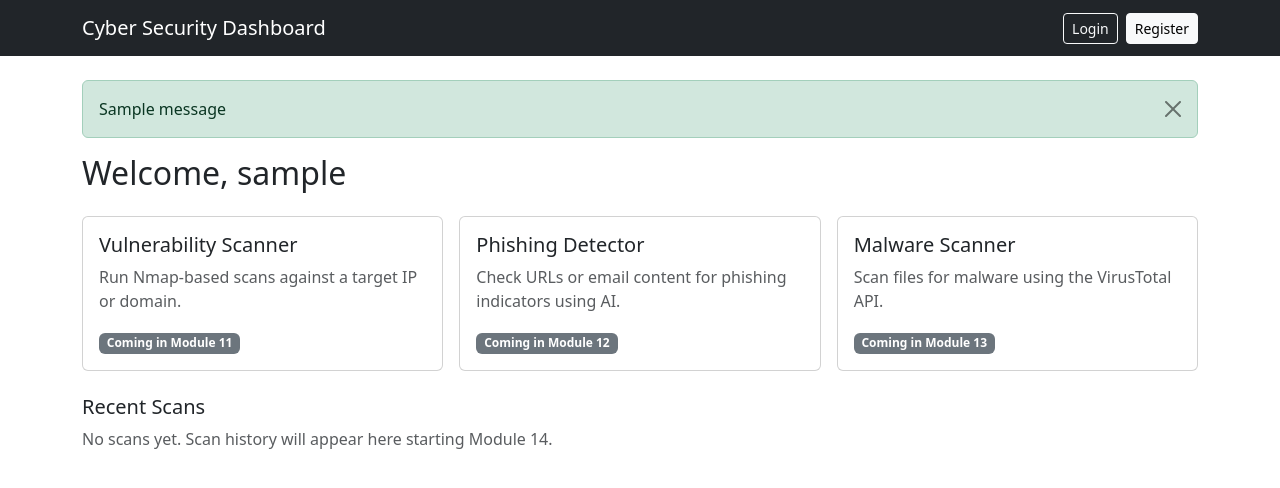
After one commit to Rith239/cyber_dashboard, a Flask app: template app/templates/dashboard/home.html in a window 1280 px wide. The commit adds this page. Shown: the top 488 px of the page. Run offline with Flask 3, Linux system fonts and the light colour scheme; the template is opened without the code that fills it: values that come from a table or form of the project are taken from there, others are empty; tables that the repository leaves empty hold one stand-in row (values such as "Sample post"); one stand-in notice (Sample message) is shown.

Commit message:
Add protected dashboard homepage with Bootstrap styling

```diff
--- a/app/auth/routes.py
+++ b/app/auth/routes.py
@@ -58,7 +58,7 @@ def login():
         if user and bcrypt.check_password_hash(user.password_hash, form.password.data):
             login_user(user)
             flash(f'Welcome back, {user.username}!', 'success')
-            return redirect(url_for('index'))
+            return redirect(url_for('dashboard.home'))
         else:
             flash('Invalid username or password.', 'danger')
 
--- a/app/templates/base.html
+++ b/app/templates/base.html
@@ -2,31 +2,43 @@
 <html lang="en">
 <head>
     <meta charset="UTF-8">
+    <meta name="viewport" content="width=device-width, initial-scale=1">
     <title>{% block title %}Cyber Security Dashboard{% endblock %}</title>
+    <link href="https://cdn.jsdelivr.net/npm/bootstrap@5.3.3/dist/css/bootstrap.min.css" rel="stylesheet">
 </head>
 <body>
-    <nav>
-        <strong>Cyber Security Dashboard</strong>
+    <nav class="navbar navbar-expand-lg navbar-dark bg-dark">
+        <div class="container">
+            <a class="navbar-brand" href="{% if current_user.is_authenticated %}{{ url_for('dashboard.home') }}{% else %}{{ url_for('auth.login') }}{% endif %}">
+                Cyber Security Dashboard
+            </a>
+            <div class="d-flex">
                 {% if current_user.is_authenticated %}
-            | Logged in as {{ current_user.username }}
-            | <a href="{{ url_for('auth.logout') }}">Logout</a>
+                    <span class="navbar-text text-light me-3">Logged in as {{ current_user.username }}</span>
+                    <a class="btn btn-outline-light btn-sm" href="{{ url_for('auth.logout') }}">Logout</a>
                 {% else %}
-            | <a href="{{ url_for('auth.login') }}">Login</a>
-            | <a href="{{ url_for('auth.register') }}">Register</a>
+                    <a class="btn btn-outline-light btn-sm me-2" href="{{ url_for('auth.login') }}">Login</a>
+                    <a class="btn btn-light btn-sm" href="{{ url_for('auth.register') }}">Register</a>
                 {% endif %}
+            </div>
+        </div>
     </nav>
-    <hr>
 
+    <div class="container mt-4">
         {% with messages = get_flashed_messages(with_categories=true) %}
             {% if messages %}
-            <ul>
                 {% for category, message in messages %}
-                <li>[{{ category }}] {{ message }}</li>
+                    <div class="alert alert-{{ 'danger' if category == 'danger' else category }} alert-dismissible fade show" role="alert">
+                        {{ message }}
+                        <button type="button" class="btn-close" data-bs-dismiss="alert"></button>
+                    </div>
                 {% endfor %}
-            </ul>
             {% endif %}
         {% endwith %}
 
         {% block content %}{% endblock %}
+    </div>
+
+    <script src="https://cdn.jsdelivr.net/npm/bootstrap@5.3.3/dist/js/bootstrap.bundle.min.js"></script>
 </body>
 </html>
--- /dev/null
+++ b/app/templates/dashboard/home.html
@@ -0,0 +1,44 @@
+{% extends "base.html" %}
+{% block title %}Dashboard{% endblock %}
+{% block content %}
+
+<h2 class="mb-4">Welcome, {{ user.username }}</h2>
+
+<div class="row g-3">
+    <div class="col-md-4">
+        <div class="card h-100">
+            <div class="card-body">
+                <h5 class="card-title">Vulnerability Scanner</h5>
+                <p class="card-text text-muted">Run Nmap-based scans against a target IP or domain.</p>
+                <span class="badge bg-secondary">Coming in Module 11</span>
+            </div>
+        </div>
+    </div>
+
+    <div class="col-md-4">
+        <div class="card h-100">
+            <div class="card-body">
+                <h5 class="card-title">Phishing Detector</h5>
+                <p class="card-text text-muted">Check URLs or email content for phishing indicators using AI.</p>
+                <span class="badge bg-secondary">Coming in Module 12</span>
+            </div>
+        </div>
+    </div>
+
+    <div class="col-md-4">
+        <div class="card h-100">
+            <div class="card-body">
+                <h5 class="card-title">Malware Scanner</h5>
+                <p class="card-text text-muted">Scan files for malware using the VirusTotal API.</p>
+                <span class="badge bg-secondary">Coming in Module 13</span>
+            </div>
+        </div>
+    </div>
+</div>
+
+<div class="mt-4">
+    <h5>Recent Scans</h5>
+    <p class="text-muted">No scans yet. Scan history will appear here starting Module 14.</p>
+</div>
+
+{% endblock %}
```
Also changed, not shown: app/__init__.py (+4 -5 lines), app/dashboard/__init__.py (+12 -0 lines), app/dashboard/routes.py (+20 -0 lines). Lines whose indentation alone changed are shown as unchanged.
